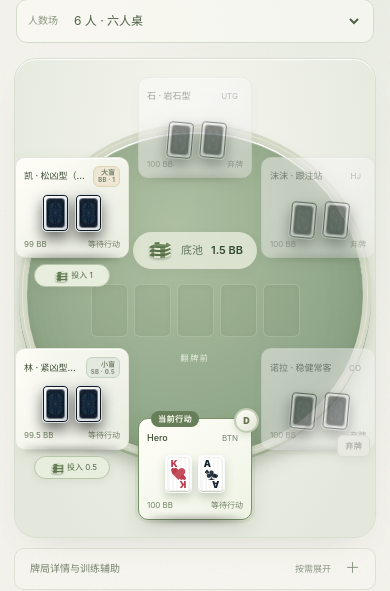
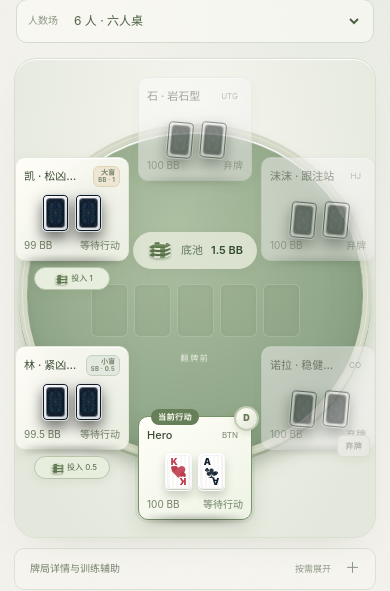
Before and after one commit to ThineLord/PokGuy, a Next.js app: page / in a window 390 px wide. Shown: the part 192-783 px from the top of the page. Built offline with nearby package versions, Linux system fonts and the light colour scheme.

Commit message:
fix: enforce mobile typography and consistent seat BB units

```diff
--- a/app/globals.css
+++ b/app/globals.css
@@ -3249,7 +3249,7 @@ button {
 }
 
 /* The entire seat is a touch target; the compact table keeps its geometry. */
-.seat-details-trigger {
+.pokguy-shell .seat-details-trigger {
   position: absolute;
   inset: 0;
   z-index: 4;
@@ -3261,22 +3261,22 @@ button {
   background: transparent;
   cursor: pointer;
 }
-.seat-details-trigger:hover {
+.pokguy-shell .seat-details-trigger:hover {
   background: color-mix(in srgb, currentColor 5%, transparent);
 }
-.seat-details-trigger:focus-visible {
+.pokguy-shell .seat-details-trigger:focus-visible {
   outline: 2px solid var(--accent, #4b927b);
   outline-offset: 3px;
 }
-.seat-topline strong {
+.pokguy-shell .seat-topline strong {
   font-size: 12px;
   line-height: 1.3;
 }
-.seat-meta {
+.pokguy-shell .seat-meta {
   font-size: 11px;
   line-height: 1.3;
 }
-.seat-detail-dialog {
+.pokguy-shell .seat-detail-dialog {
   width: min(360px, calc(100vw - 32px));
   max-height: calc(100dvh - 48px);
   margin: auto;
@@ -3288,36 +3288,36 @@ button {
   color: #202d27;
   text-align: left;
 }
-[data-theme="dark"] .seat-detail-dialog {
+[data-theme="dark"] .pokguy-shell .seat-detail-dialog {
   background: #202b25;
   color: #f3f2ec;
 }
-.seat-detail-dialog::backdrop {
+.pokguy-shell .seat-detail-dialog::backdrop {
   background: #0008;
 }
-.seat-detail-dialog h2 {
+.pokguy-shell .seat-detail-dialog h2 {
   overflow-wrap: anywhere;
   font-size: 22px;
 }
-.seat-detail-dialog dl {
+.pokguy-shell .seat-detail-dialog dl {
   display: grid;
   grid-template-columns: 1fr 1fr;
   gap: 12px;
   font-size: 16px;
 }
-.seat-detail-dialog dd {
+.pokguy-shell .seat-detail-dialog dd {
   margin: 0;
   text-align: right;
 }
-.seat-detail-dialog button {
+.pokguy-shell .seat-detail-dialog button {
   min-height: 44px;
   width: 100%;
 }
 @media (max-width: 600px) {
-  .seat-topline strong {
+  .pokguy-shell .seat-topline strong {
     font-size: 11px;
   }
-  .seat-meta {
+  .pokguy-shell .seat-meta {
     font-size: 10px;
   }
 }
--- a/src/features/app/PokerTrainer.tsx
+++ b/src/features/app/PokerTrainer.tsx
@@ -570,8 +570,8 @@ function PokerTable({
             className={`${seatClass} ${active ? "is-acting" : ""} ${isLastActor ? "is-last-actor" : ""} ${actionClass} ${player.status === "folded" ? "is-folded" : ""}`}
             aria-label={
               locale === "zh-CN"
-                ? `${playerName}，${t("筹码")} ${formatChips(player.stack)}`
-                : `${playerName}, ${t("筹码")} ${formatChips(player.stack)}`
+                ? `${playerName}，${t("筹码")} ${formatChips(player.stack / game.bigBlind)}`
+                : `${playerName}, ${t("筹码")} ${formatChips(player.stack / game.bigBlind)}`
             }
             data-acting-label={t("当前行动")}
             data-deal-order={dealOrderByPlayer.get(player.id)}
@@ -648,7 +648,7 @@ function PokerTable({
               })}
             </div>
             <div className="seat-meta">
-              <span>{formatChips(player.stack)} BB</span>
+              <span>{formatChips(player.stack / game.bigBlind)} BB</span>
               <span>
                 {lostStackAtSettlement
                   ? t("筹码归零")
```
Also changed, not shown: 1 other file (tests, documents, lock files or other folders).
